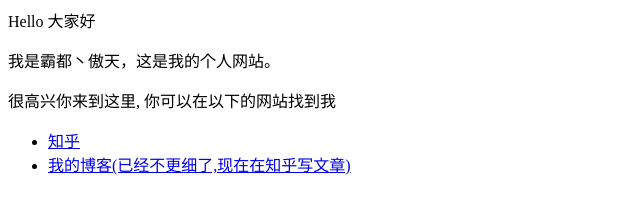
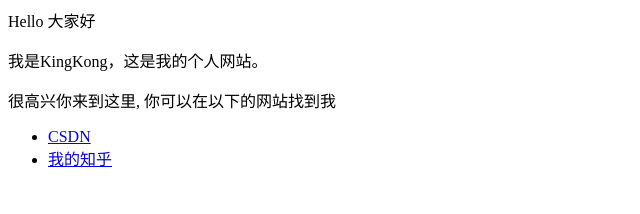
Before and after one commit to JinGang1998/JinGang1998.github.io, a plain HTML site: page index.html in a window 1280 px wide. Shown: the whole page, without its empty margins (0-640 px from the left). Drawn offline with Linux system fonts and the light colour scheme.

Commit message:
Update index.html

```diff
--- a/index.html
+++ b/index.html
@@ -1,8 +1,8 @@
 <p>Hello 大家好</p>
-<p>我是霸都丶傲天，这是我的个人网站。 </p>
+<p>我是KingKong，这是我的个人网站。 </p>
 <p>很高兴你来到这里, 你可以在以下的网站找到我</p>
 
 <ul>
-  <li> <a href="https://www.zhihu.com/people/AJLoveChina">知乎</a> </li>
-  <li> <a href="http://hejie.nigeerhuo.com">我的博客(已经不更细了,现在在知乎写文章)</a> </li>
+  <li> <a href="https://blog.csdn.net/weixin_43221105">CSDN</a> </li>
+  <li> <a href="https://www.zhihu.com/people/lue-lue-lue-73-69-26/posts">我的知乎</a> </li>
 </ul>
```
